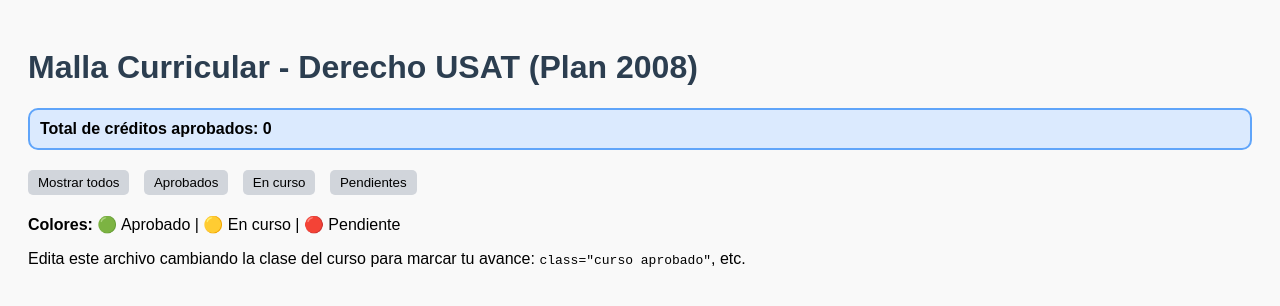
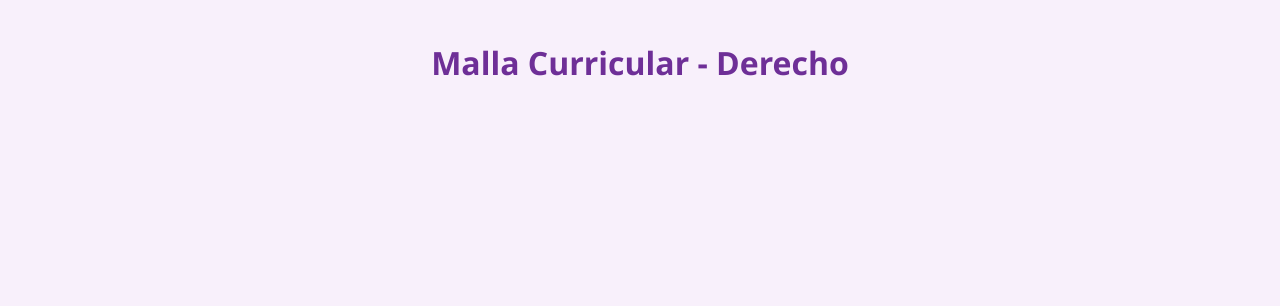
Before and after one commit to arigbb/Malla-de-Derecho, a plain HTML site: page index.html in a window 1280 px wide. Drawn offline with Linux system fonts and the light colour scheme.

Commit message:
Update index.html

```diff
--- a/index.html
+++ b/index.html
@@ -2,82 +2,13 @@
 <html lang="es">
 <head>
   <meta charset="UTF-8">
-  <title>Malla Curricular - Derecho USAT</title>
-  <style>
-    body { font-family: Arial, sans-serif; background-color: #f9f9f9; padding: 20px; }
-    h1, h2 { color: #2c3e50; }
-    .ciclo { margin-bottom: 30px; padding: 15px; background: #ecf0f1; border-radius: 10px; }
-    .curso {
-      padding: 10px; margin: 8px 0; border-radius: 5px;
-      border-left: 8px solid #bbb; background: #ffffff;
-    }
-    .aprobado { border-color: #2ecc71; background: #eafaf1; text-decoration: line-through; }
-    .en-curso { border-color: #f1c40f; background: #fef9e7; }
-    .pendiente { border-color: #e74c3c; background: #fdecea; }
-    small { display: block; color: #7f8c8d; margin-top: 3px; }
-    .contador {
-      background: #dbeafe;
-      padding: 10px;
-      border: 2px solid #60a5fa;
-      border-radius: 10px;
-      margin: 20px 0;
-      font-weight: bold;
-    }
-    .filtro {
-      margin-bottom: 20px;
-    }
-    .filtro button {
-      margin-right: 10px;
-      padding: 5px 10px;
-      border: none;
-      border-radius: 5px;
-      background-color: #d1d5db;
-      cursor: pointer;
-    }
-    .filtro button:hover {
-      background-color: #9ca3af;
-    }
-  </style>
+  <title>Malla Curricular Derecho</title>
+  <link rel="stylesheet" href="estilos.css">
+  <meta name="viewport" content="width=device-width, initial-scale=1.0">
 </head>
 <body>
-  <h1>Malla Curricular - Derecho USAT (Plan 2008)</h1>
-
-  <div class="contador" id="contador"></div>
-
-  <div class="filtro">
-    <button onclick="filtrarCursos('todos')">Mostrar todos</button>
-    <button onclick="filtrarCursos('aprobado')">Aprobados</button>
-    <button onclick="filtrarCursos('en-curso')">En curso</button>
-    <button onclick="filtrarCursos('pendiente')">Pendientes</button>
-  </div>
-
-  <!-- El resto del contenido continúa como en el canvas -->
-  <!-- Para simplificar, aquí asumimos que está todo completo hasta el </body> -->
-
-  <p><strong>Colores:</strong> 🟢 Aprobado | 🟡 En curso | 🔴 Pendiente</p>
-  <p>Edita este archivo cambiando la clase del curso para marcar tu avance: <code>class="curso aprobado"</code>, etc.</p>
-
-  <script>
-    function contarCreditos() {
-      let total = 0;
-      document.querySelectorAll('.curso.aprobado').forEach(curso => {
-        const match = curso.innerText.match(/(\d+)\s*créditos/);
-        if (match) total += parseInt(match[1]);
-      });
-      document.getElementById('contador').textContent = 'Total de créditos aprobados: ' + total;
-    }
-
-    function filtrarCursos(tipo) {
-      document.querySelectorAll('.curso').forEach(curso => {
-        if (tipo === 'todos') {
-          curso.style.display = 'block';
-        } else {
-          curso.style.display = curso.classList.contains(tipo) ? 'block' : 'none';
-        }
-      });
-    }
-
-    document.addEventListener('DOMContentLoaded', contarCreditos);
-  </script>
+  <h1>Malla Curricular - Derecho</h1>
+  <div id="malla"></div>
+  <script src="script.js"></script>
 </body>
 </html>
```
